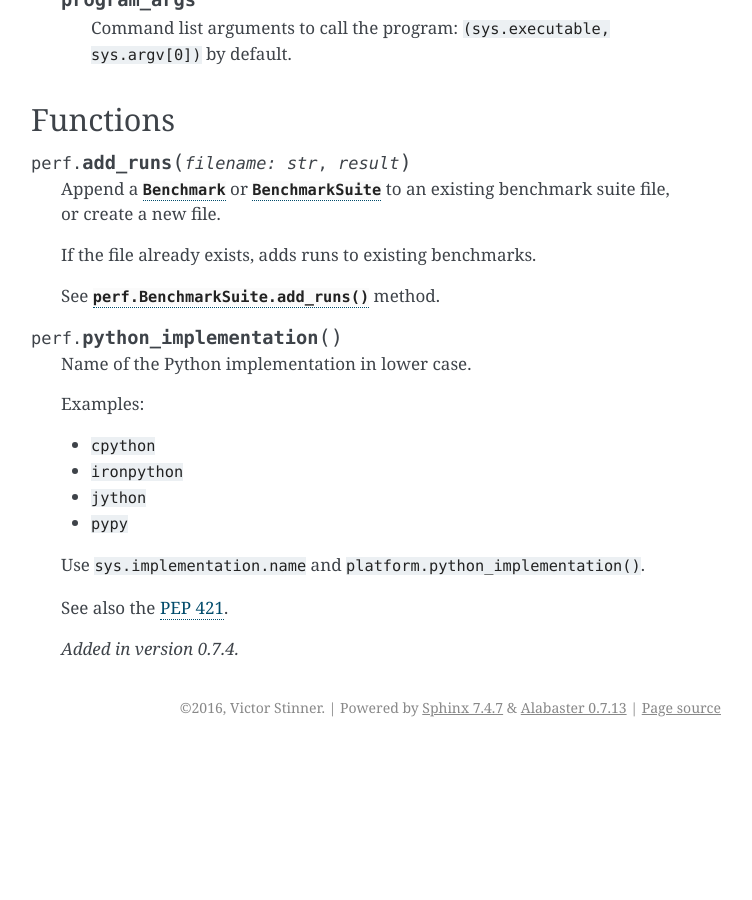
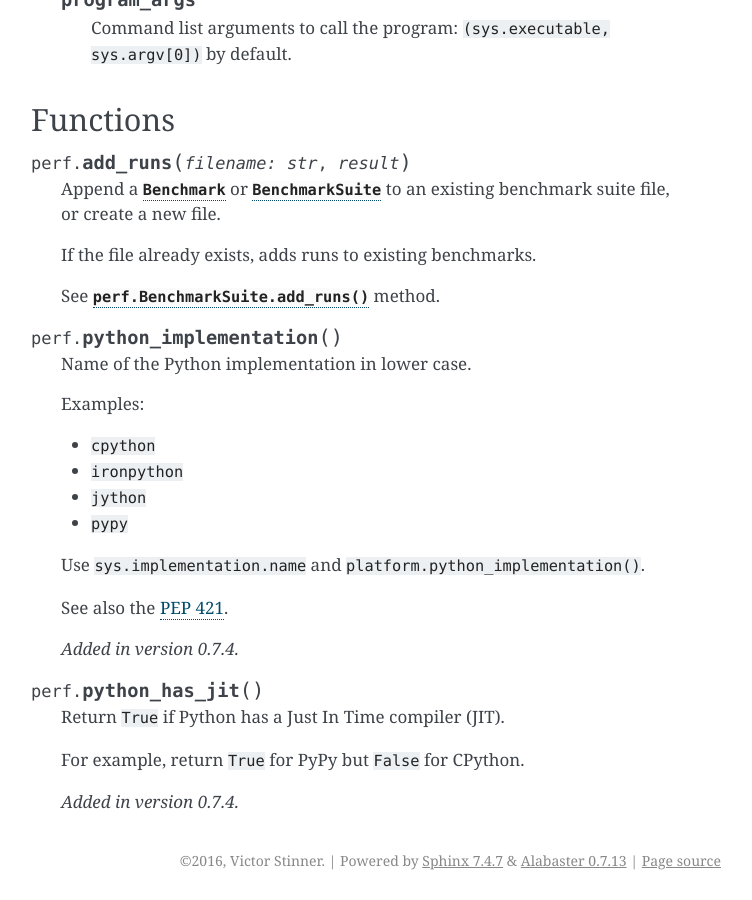
Before and after one commit to psf/pyperf, a Sphinx documentation site: the page built from doc/api.rst, in a window 1280 px wide and 900 px high, scrolled down 11305 px. Shown: the whole window, without its empty margins (389-1141 px from the left). Built offline with Sphinx 7.4.7, drawn with Linux system fonts in a browser that asks for light colours; before the commit the page ends 12052 px from its top, so only the background shows below that; some of the changed text lies outside the part shown.

Commit message:
add python_has_jit()

```diff
--- a/doc/api.rst
+++ b/doc/api.rst
@@ -527,3 +527,11 @@ Functions
    See also the `PEP 421 <https://www.python.org/dev/peps/pep-0421/>`_.
 
    .. versionadded:: 0.7.4
+
+.. function:: perf.python_has_jit()
+
+   Return ``True`` if Python has a Just In Time compiler (JIT).
+
+   For example, return ``True`` for PyPy but ``False`` for CPython.
+
+   .. versionadded:: 0.7.4
--- a/doc/changelog.rst
+++ b/doc/changelog.rst
@@ -5,7 +5,7 @@ Version 0.7.4
 -------------
 
 * metadata: add ``mem_max_rss`` and ``python_hash_seed``
-* add :func:`perf.python_implementation`
+* add :func:`perf.python_implementation` and :func:`perf.python_has_jit`
 
 Version 0.7.3 (2016-08-17)
 --------------------------
--- a/perf/__init__.py
+++ b/perf/__init__.py
@@ -1079,3 +1079,7 @@ def python_implementation():
     else:
         name = platform.python_implementation()
     return name.lower()
+
+
+def python_has_jit():
+    return (python_implementation() == 'pypy')
```
Also changed, not shown: 1 other file.
